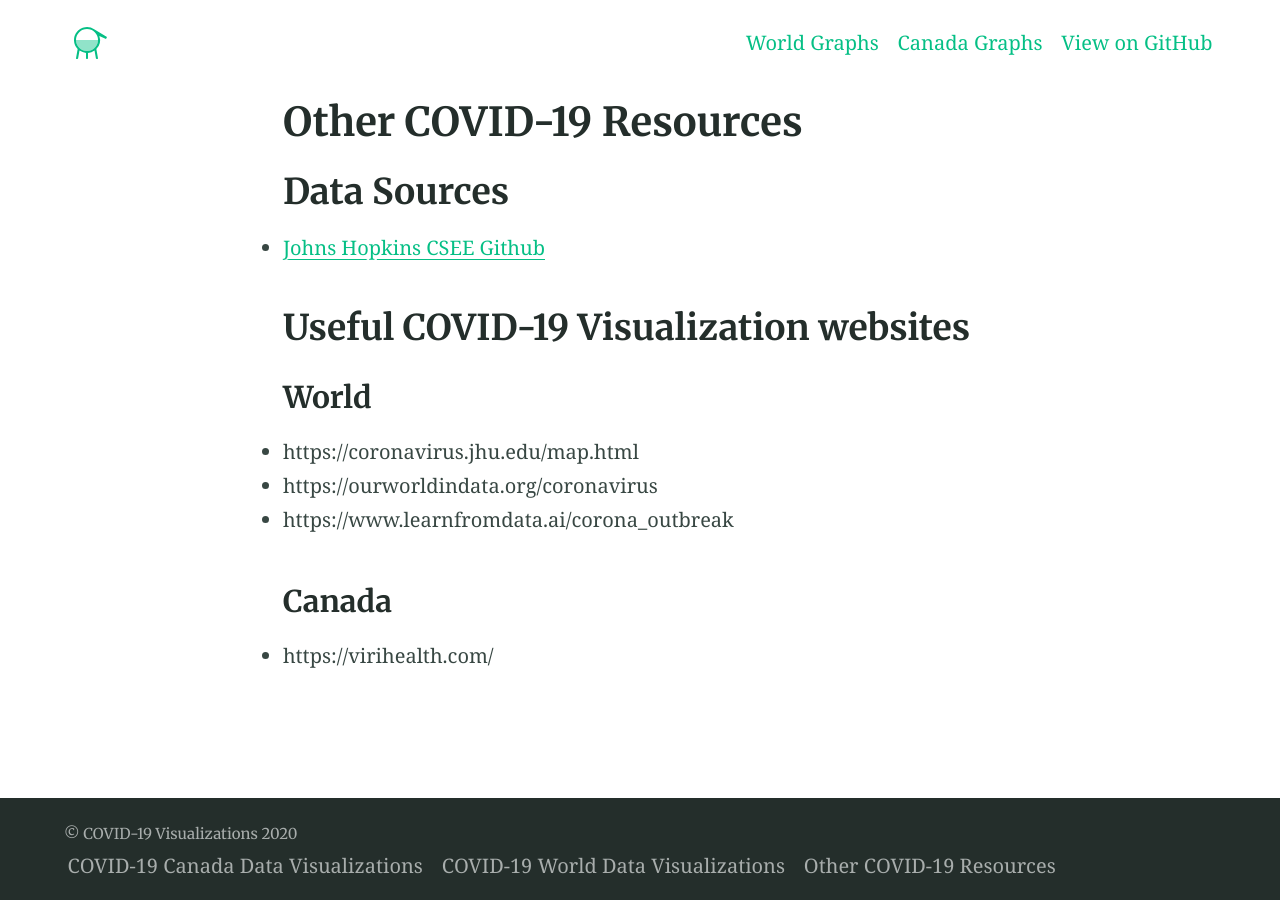
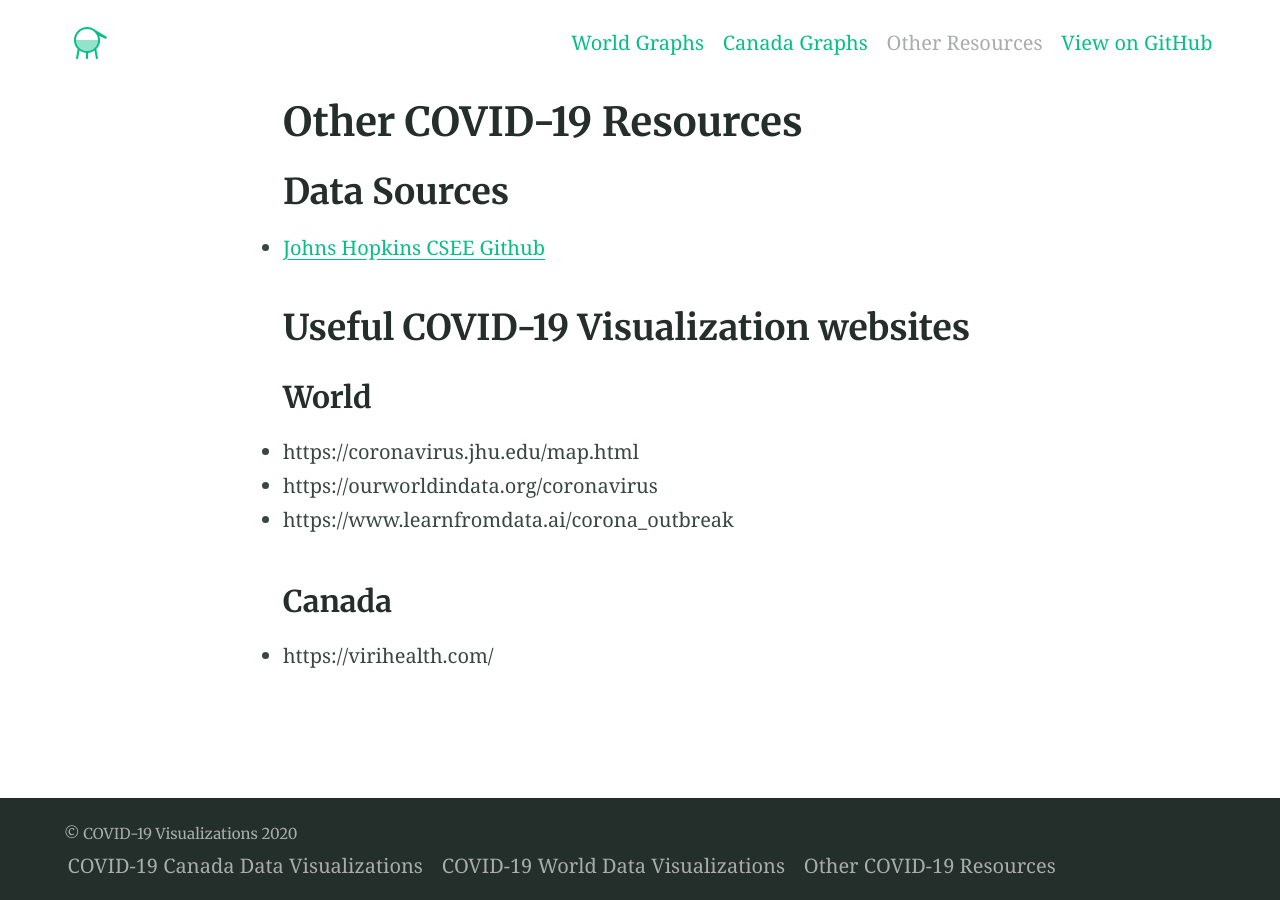
Before and after one commit to kylehounslow/covid19, a Jekyll site: the page built from docs/resources.md, in a window 1280 px wide. Built offline with Jekyll 4.4.1, drawn with Linux system fonts in a browser that asks for light colours.

Commit message:
Update _config.yml

```diff
--- a/docs/_config.yml
+++ b/docs/_config.yml
@@ -111,8 +111,8 @@ navigation_header:
   url: /
 - title: Canada Graphs
   url: /canada/
-#- title: Contact
-#  url: /canada/
+- title: Other Resources
+  url: /resources/
 - title: View on GitHub
   url: https://github.com/kylehounslow/covid19
 
```
